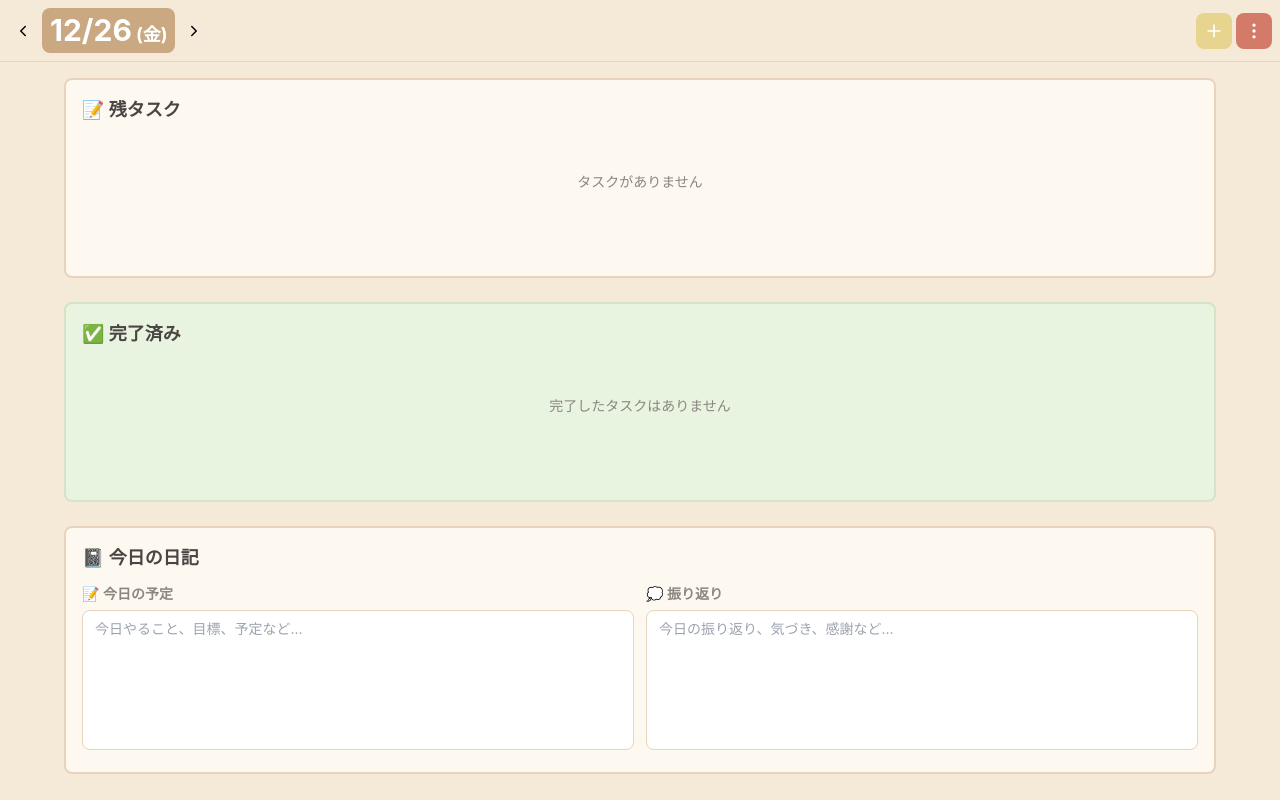
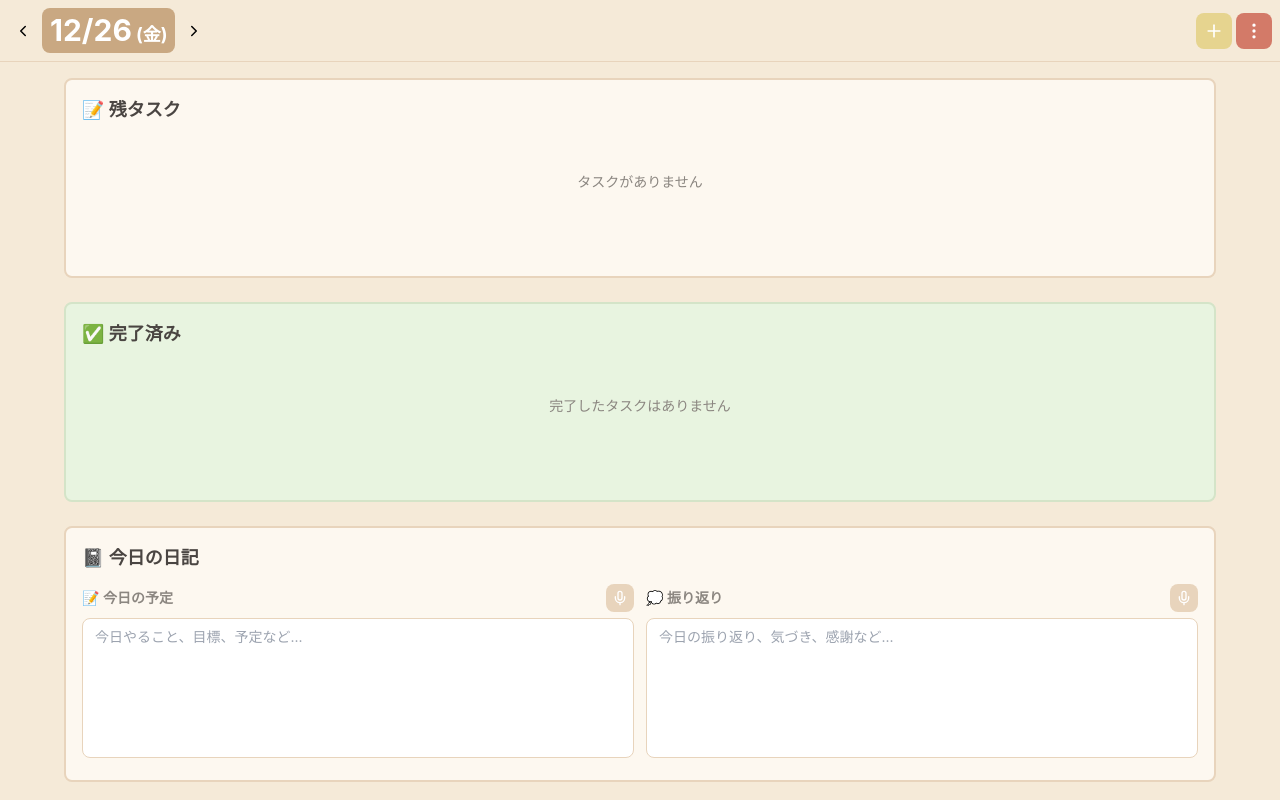
Before and after one commit to aigamopumpkin6653-crypto/focus-dashboard, a React (Create React App) app: page / in a window 1280 px wide. Built offline with nearby package versions, Linux system fonts and the light colour scheme.

Commit message:
音声入力

```diff
--- a/src/FocusDashboard.js
+++ b/src/FocusDashboard.js
@@ -1,5 +1,5 @@
 import React, { useState, useEffect, useMemo } from 'react';
-import { Plus, X, ChevronLeft, ChevronRight, Clock, Edit2, FileText, BookOpen, Calendar, Search, MoreVertical, Download, Upload, RefreshCw, Check } from 'lucide-react';
+import { Plus, X, ChevronLeft, ChevronRight, Clock, Edit2, FileText, BookOpen, Calendar, Search, MoreVertical, Download, Upload, RefreshCw, Check, Mic } from 'lucide-react';
 
 const StickyNoteTodo = () => {
   const [selectedDate, setSelectedDate] = useState(new Date());
@@ -51,6 +51,9 @@ const StickyNoteTodo = () => {
   const [subtaskModalTask, setSubtaskModalTask] = useState(null);
   const [newSubtaskText, setNewSubtaskText] = useState('');
   const [taskMenuOpen, setTaskMenuOpen] = useState(null);
+  const [isRecordingPlan, setIsRecordingPlan] = useState(false);
+  const [isRecordingReflection, setIsRecordingReflection] = useState(false);
+  const [recognition, setRecognition] = useState(null);
 
   const dustyColors = {
     '仕事': '#D37A68',
@@ -58,6 +61,18 @@ const StickyNoteTodo = () => {
     '個人': '#90B6C8',
     'その他': '#A5BFA8'
   };
+
+  useEffect(() => {
+    // Web Speech APIの初期化
+    if ('webkitSpeechRecognition' in window || 'SpeechRecognition' in window) {
+      const SpeechRecognition = window.SpeechRecognition || window.webkitSpeechRecognition;
+      const recognitionInstance = new SpeechRecognition();
+      recognitionInstance.lang = 'ja-JP';
+      recognitionInstance.continuous = true;
+      recognitionInstance.interimResults = true;
+      setRecognition(recognitionInstance);
+    }
+  }, []);
 
   useEffect(() => {
     localStorage.setItem('tasks', JSON.stringify(tasks));
@@ -468,6 +483,63 @@ const StickyNoteTodo = () => {
     return { completed, total };
   };
 
+  const startVoiceInput = (field) => {
+    if (!recognition) {
+      alert('お使いのブラウザは音声入力に対応していません。Chrome、Edge、Safariをお試しください。');
+      return;
+    }
+
+    if (field === 'plan') {
+      if (isRecordingPlan) {
+        recognition.stop();
+        setIsRecordingPlan(false);
+      } else {
+        setIsRecordingPlan(true);
+        recognition.start();
+
+        recognition.onresult = (event) => {
+          let transcript = '';
+          for (let i = event.resultIndex; i < event.results.length; i++) {
+            transcript += event.results[i][0].transcript;
+          }
+          saveDailyNote('plan', currentDailyNote.plan + transcript);
+        };
+
+        recognition.onerror = () => {
+          setIsRecordingPlan(false);
+        };
+
+        recognition.onend = () => {
+          setIsRecordingPlan(false);
+        };
+      }
+    } else if (field === 'reflection') {
+      if (isRecordingReflection) {
+        recognition.stop();
+        setIsRecordingReflection(false);
+      } else {
+        setIsRecordingReflection(true);
+        recognition.start();
+
+        recognition.onresult = (event) => {
+          let transcript = '';
+          for (let i = event.resultIndex; i < event.results.length; i++) {
+            transcript += event.results[i][0].transcript;
+          }
+          saveDailyNote('reflection', currentDailyNote.reflection + transcript);
+        };
+
+        recognition.onerror = () => {
+          setIsRecordingReflection(false);
+        };
+
+        recognition.onend = () => {
+          setIsRecordingReflection(false);
+        };
+      }
+    }
+  };
+
   const TaskCard = ({ task, onComplete, isCompleted = false }) => {
     const subtaskStats = getSubtaskStats(task);
     const isMenuOpen = taskMenuOpen === task.id;
@@ -874,9 +946,22 @@ const StickyNoteTodo = () => {
             </h2>
             <div className="grid grid-cols-1 md:grid-cols-2 gap-3">
               <div>
-                <h3 className="text-sm font-semibold mb-1.5 flex items-center gap-1" style={{ color: '#8B8680' }}>
-                  📝 今日の予定
-                </h3>
+                <div className="flex items-center justify-between mb-1.5">
+                  <h3 className="text-sm font-semibold flex items-center gap-1" style={{ color: '#8B8680' }}>
+                    📝 今日の予定
+                  </h3>
+                  <button
+                    onClick={() => startVoiceInput('plan')}
+                    className={`p-1.5 rounded-lg transition-all ${isRecordingPlan ? 'animate-pulse' : ''}`}
+                    style={{
+                      backgroundColor: isRecordingPlan ? '#EF4444' : '#E8D4BC',
+                      color: 'white'
+                    }}
+                    title={isRecordingPlan ? '録音中...クリックで停止' : '音声入力'}
+                  >
+                    <Mic size={16} />
+                  </button>
+                </div>
                 <textarea
                   value={currentDailyNote.plan}
                   onChange={(e) => saveDailyNote('plan', e.target.value)}
@@ -887,9 +972,22 @@ const StickyNoteTodo = () => {
               </div>
 
               <div>
-                <h3 className="text-sm font-semibold mb-1.5 flex items-center gap-1" style={{ color: '#8B8680' }}>
-                  💭 振り返り
-                </h3>
+                <div className="flex items-center justify-between mb-1.5">
+                  <h3 className="text-sm font-semibold flex items-center gap-1" style={{ color: '#8B8680' }}>
+                    💭 振り返り
+                  </h3>
+                  <button
+                    onClick={() => startVoiceInput('reflection')}
+                    className={`p-1.5 rounded-lg transition-all ${isRecordingReflection ? 'animate-pulse' : ''}`}
+                    style={{
+                      backgroundColor: isRecordingReflection ? '#EF4444' : '#E8D4BC',
+                      color: 'white'
+                    }}
+                    title={isRecordingReflection ? '録音中...クリックで停止' : '音声入力'}
+                  >
+                    <Mic size={16} />
+                  </button>
+                </div>
                 <textarea
                   value={currentDailyNote.reflection}
                   onChange={(e) => saveDailyNote('reflection', e.target.value)}
```
